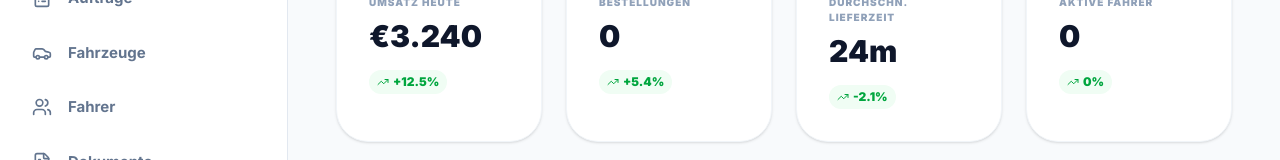
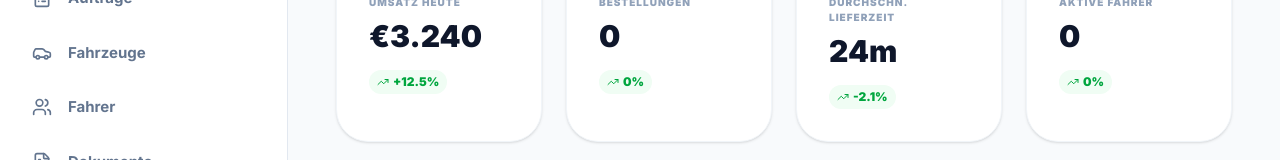
Before and after one commit to QQX-SOFT/QQX, a Next.js app in the folder frontend/: page /admin/analytics in a window 1280 px wide. Shown: the part 338-498 px from the top of the page. Built offline with nearby package versions, Linux system fonts and the light colour scheme; no server answers.

Commit message:
fix(dashboard): fix hardcoded trends showing incorrect percentage when stats are zero

```diff
--- a/frontend/src/app/admin/analytics/page.tsx
+++ b/frontend/src/app/admin/analytics/page.tsx
@@ -45,7 +45,7 @@ export default function AnalyticsPage() {
 
     const stats = [
         { label: "Umsatz Heute", value: "€3.240", trend: "+12.5%", isPositive: true },
-        { label: "Bestellungen", value: statsData?.ordersToday || "0", trend: "+5.4%", isPositive: true },
+        { label: "Bestellungen", value: statsData?.ordersToday || "0", trend: statsData?.trends?.deliveries || "0%", isPositive: true },
         { label: "Durchschn. Lieferzeit", value: "24m", trend: "-2.1%", isPositive: true },
         { label: "Aktive Fahrer", value: statsData?.activeDrivers || "0", trend: "0%", isPositive: true }
     ];
--- a/frontend/src/app/admin/page.tsx
+++ b/frontend/src/app/admin/page.tsx
@@ -70,7 +70,7 @@ export default function Dashboard() {
         {
             label: "Lieferungen heute",
             value: statsData?.ordersToday !== undefined ? statsData.ordersToday.toString() : "0",
-            trend: "+5.4%",
+            trend: statsData?.trends?.deliveries || "+0%",
             color: "slate",
             icon: Clock
         },
```
Also changed, not shown: 1 other file (tests, documents, lock files or other folders).
